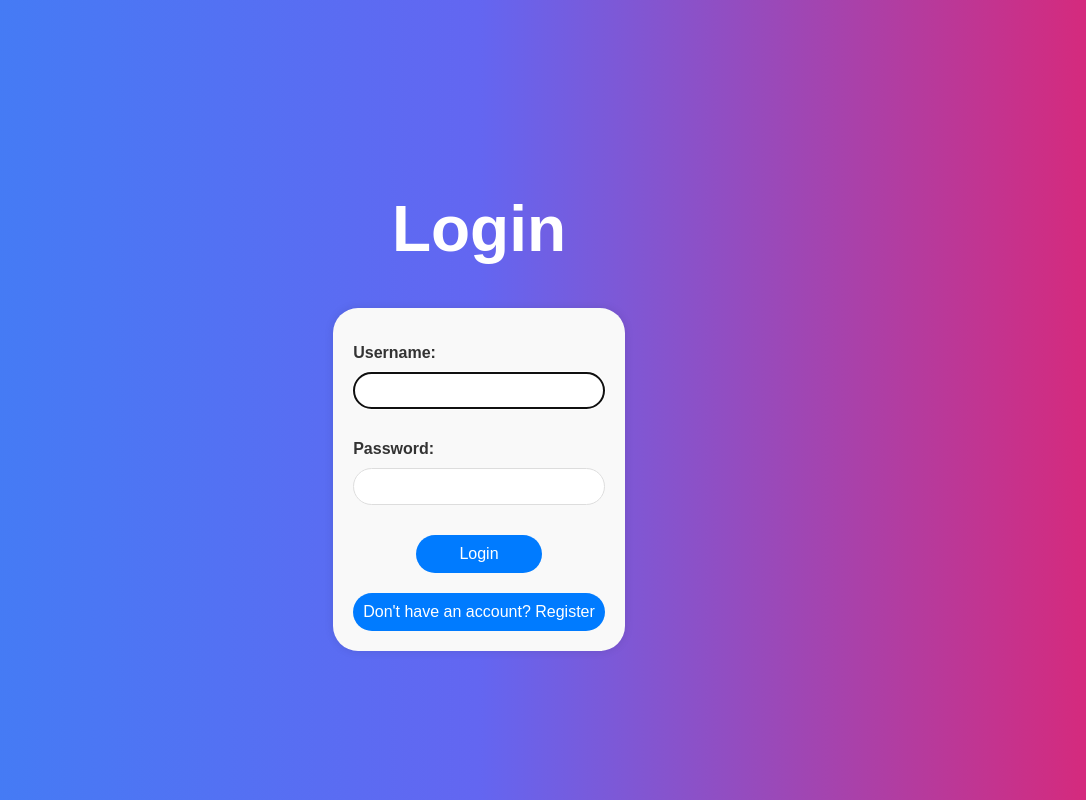
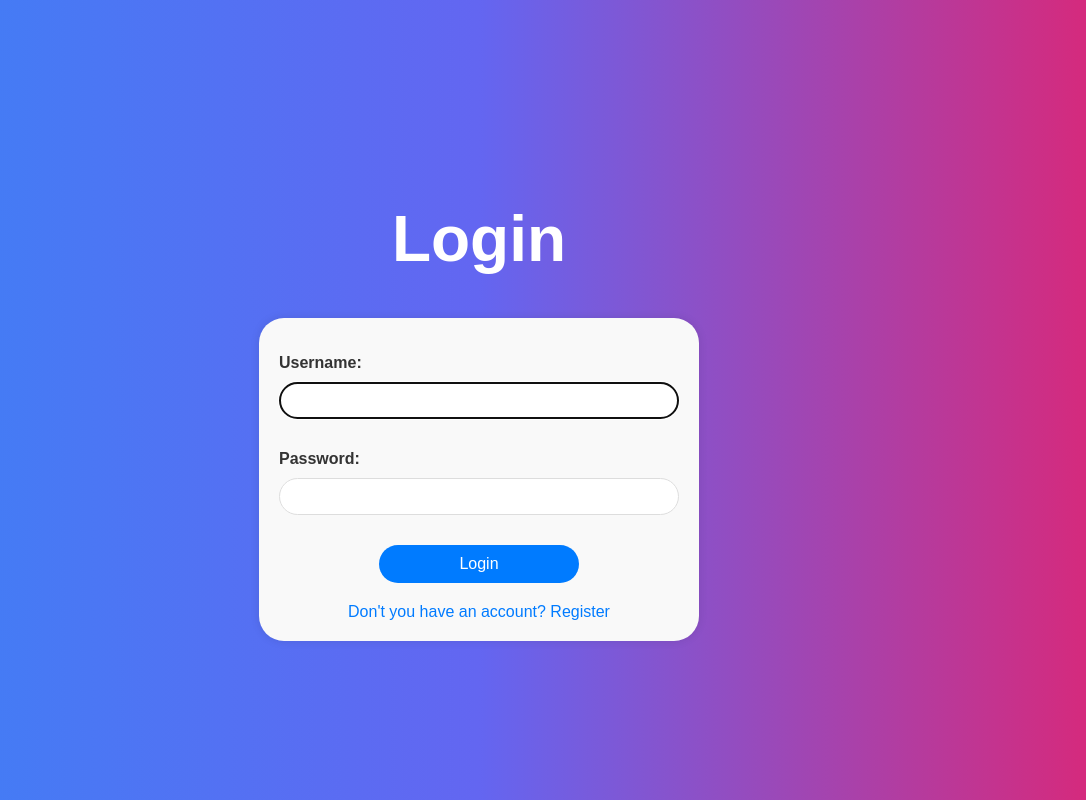
Before and after one commit to bartoszjarzynski/mysite_django_projekt1, a Django app: page /login/ in a window 1280 px wide. Shown: the whole page, without its empty margins (161-1247 px from the left). Run offline with Django 4.2, Linux system fonts and the light colour scheme.

Commit message:
update authentication flow with custom logout view and enhance login/register templates

```diff
--- a/mysite/settings.py
+++ b/mysite/settings.py
@@ -126,3 +126,6 @@ MEDIA_ROOT = os.path.join(BASE_DIR, 'media')
 # https://docs.djangoproject.com/en/4.0/ref/settings/#default-auto-field
 
 DEFAULT_AUTO_FIELD = 'django.db.models.BigAutoField'
+
+LOGIN_REDIRECT_URL = '/'
+LOGOUT_REDIRECT_URL = '/'
--- a/sites/static/style.css
+++ b/sites/static/style.css
@@ -292,7 +292,6 @@ a.add-post-link:hover {
     text-decoration: none;
 }
 
-
 .hello-user {
     font-size: 32px;
     color: #fff;
--- a/sites/templates/login.html
+++ b/sites/templates/login.html
@@ -10,18 +10,16 @@
         <h1>Login</h1>
     </div>
 
-    <div class="form-container">
+    <div class="form-container" style="width: 100%; max-width: 400px;">
         <div>
             <form method="post" class="login-form">
                 {% csrf_token %}
                 {{ form.as_p }}
                 <button type="submit">Login</button>
             </form>
+            <a href="{% url 'register' %}" class="register_button">Don't you have an account? Register</a>
         </div>
 
-        <div class="actions">
-            <a href="{% url 'register' %}">Don't have an account? Register</a>
-        </div>
     </div>
 </body>
 </html>
--- a/sites/templates/register.html
+++ b/sites/templates/register.html
@@ -17,10 +17,7 @@
                 {{ form.as_p }}
                 <button type="submit">Register</button>
             </form>
-        </div>
-
-        <div class="actions">
-            <a href="{% url 'login' %}">Already have an account? Login</a>
+            <a href="{% url 'login' %}" class="login_button">Already have an account? Login</a>
         </div>
     </div>
 </body>
--- a/sites/urls.py
+++ b/sites/urls.py
@@ -11,5 +11,5 @@ urlpatterns = [
     path('delete_comment/<int:comment_id>/', views.delete_comment, name='delete_comment'),
     path('register/', views.register, name='register'),
     path('login/', views.login_view, name='login'),
-    path('logout/', LogoutView.as_view(next_page='home_page'), name='logout'),
+    path('logout/', views.custom_logout_view, name='logout')
 ]
--- a/sites/views.py
+++ b/sites/views.py
@@ -6,6 +6,8 @@ from .models import Post, Comment
 from .PostForm import PostForm
 from .CommentForm import CommentForm
 from .forms import PostSearchForm
+from django.shortcuts import render, get_object_or_404, redirect
+from django.contrib.auth import login, logout
 
 def home_page(request):
     form = PostSearchForm(request.GET or None)
@@ -65,6 +67,10 @@ def login_view(request):
         form = AuthenticationForm()
     return render(request, 'login.html', {'form': form})
 
+def custom_logout_view(request):
+    logout(request)
+    return redirect('/')
+
 @login_required
 def edit_comment(request, comment_id):
     comment = get_object_or_404(Comment, id=comment_id)
@@ -89,7 +95,6 @@ def delete_comment(request, comment_id):
         return redirect('post_page', post_id=comment.post.id)
     return render(request, 'delete_comment.html', {'comment': comment})
 
-
 # Administator panel
 
 def adminitration(request, post_id):
```
Also changed, not shown: db.sqlite3.
